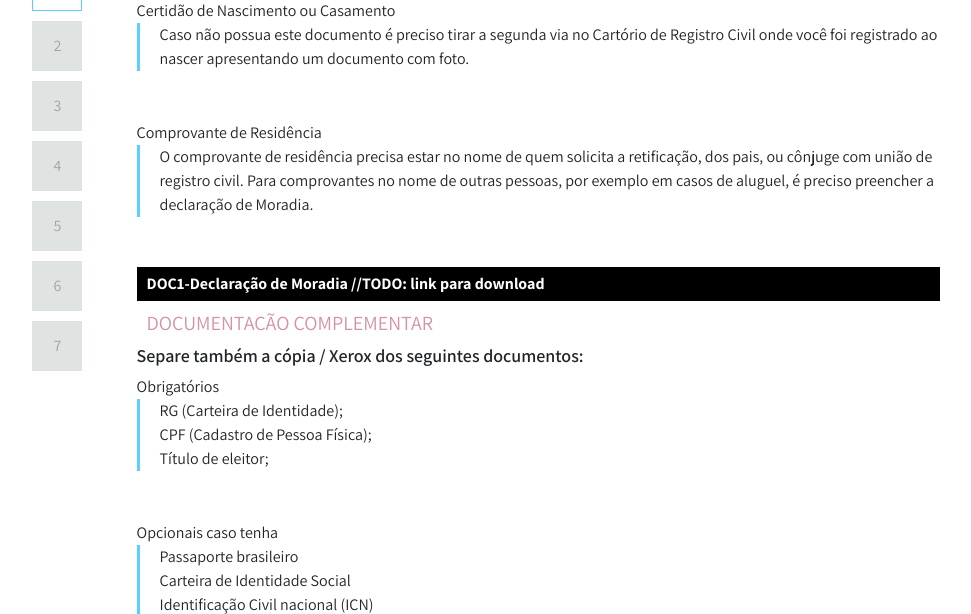
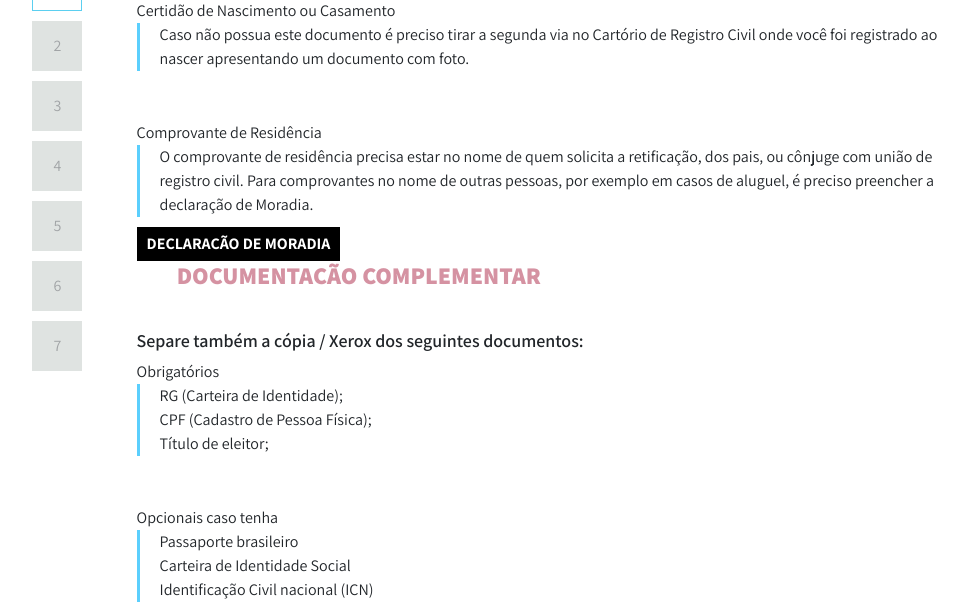
Before and after one commit to hackathon-da-diversidade/retificatrans, a PHP site: page / in a window 1280 px wide, after a click that opens the changed part. Shown: the part 220-834 px from the top of the page, without its empty margins (28-999 px from the left). Run offline with PHP 8.4, Linux system fonts and the light colour scheme.

Commit message:
adyagduygaudygaudygaysd

```diff
--- a/documentos.css
+++ b/documentos.css
@@ -89,4 +89,5 @@ h4 {
     color: white;
     padding: 5px 10px;
     font-weight: 700;
+    width: fit-content;
 }
--- a/index.html
+++ b/index.html
@@ -101,7 +101,8 @@
                         <h4>Para dar o primeiro passo é preciso possuir os documentos originais abaixo:</h4>
 
                         Certidão de Nascimento ou Casamento
-                                <ul><li>
+                        <ul>
+                            <li>
                                 Caso não possua este documento é preciso tirar a segunda via no Cartório de Registro
                                 Civil
                                 onde você foi registrado ao nascer apresentando um documento com foto.
@@ -110,7 +111,7 @@
 
 
                         Comprovante de Residência
-                                <ul>
+                        <ul style="margin-bottom:10px;">
                             <li>
                                 O comprovante de residência precisa estar no nome
                                 de quem solicita a retificação, dos pais, ou cônjuge com união de registro
@@ -122,11 +123,12 @@
                         </ul>
                         </li>
                         <div class="link-download">
-                                DOC1-Declaração de Moradia //TODO: link para download
+                            <a>
+                                DECLARAÇÃO DE MORADIA</a>
                         </div>
 
                     </div>
-                    <h2 class="doc-titulo">DOCUMENTAÇÃO COMPLEMENTAR</h2>
+                    <h1 class="doc-titulo">DOCUMENTAÇÃO COMPLEMENTAR</h1>
                     <h4>Separe também a cópia / Xerox dos seguintes documentos:</h4>
 
                     Obrigatórios
```
Also changed, not shown: design/passoapasso01.png (added), 1 other file. Lines whose indentation alone changed are shown as unchanged.
